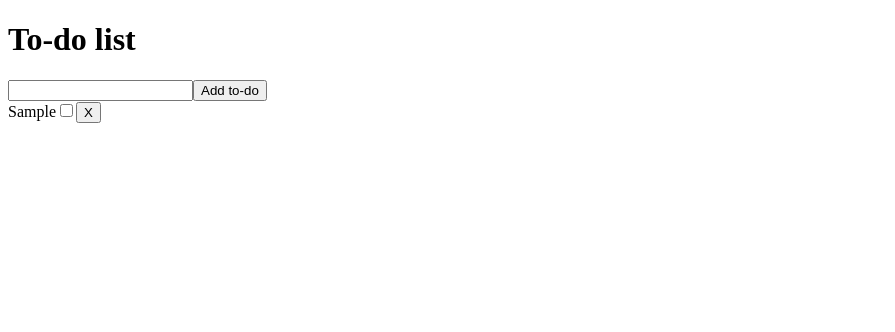
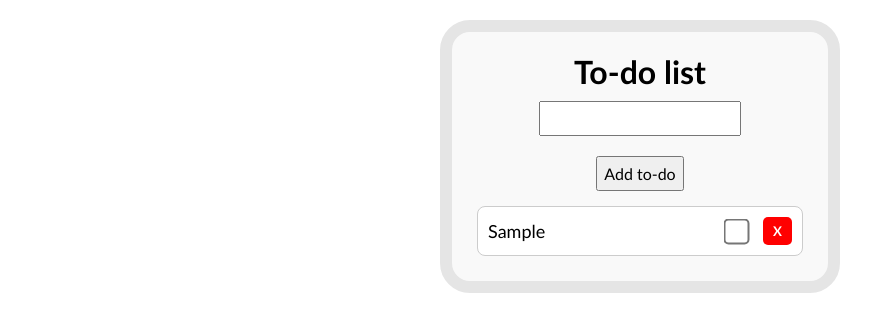
Before and after one commit to setup4er/To-Do-List, a React (Create React App) app: page / in a window 1280 px wide. Both pictures are taken after typing "Sample" into the empty fields and a click on the button "Add to-do". Shown: the top 332 px of the page, without its empty margins (0-895 px from the left). Built offline with nearby package versions, Linux system fonts and the light colour scheme.

Commit message:
Added styles

```diff
--- a/src/App.jsx
+++ b/src/App.jsx
@@ -1,6 +1,7 @@
 import { useState } from "react";
 import { ToDoSection } from "./components/ToDoSection";
 
+import './styles/App.css'
 
 function App() {
   const [value, setValue] = useState('');
--- /dev/null
+++ b/src/styles/App.css
@@ -0,0 +1,81 @@
+* {
+  font-family: 'Gill Sans', 'Gill Sans MT', Calibri, 'Trebuchet MS', sans-serif;
+  box-sizing: border-box; /* Улучшает работу с размерами */
+  margin: 0;
+  padding: 0;
+}
+
+.wrapper {
+  margin: 20px auto;
+  border: 12px solid rgb(229, 229, 229);
+  border-radius: 30px;
+  padding: 20px;
+  max-width: 400px;
+  background-color: #f9f9f9; /* Лёгкий фон */
+}
+
+.title {
+  text-align: center; /* Центрируем заголовок */
+}
+
+.input-section {
+  display: flex;
+  flex-direction: column;
+  align-items: center;
+}
+
+.input-section-item {
+  font-size: 16px; /* Указан фиксированный размер шрифта */
+  padding: 6px;
+  margin: 10px;
+}
+
+.statusPng {
+  max-width: 30px;
+  max-height: 30px;
+  display: block;
+  margin: 5px auto;
+
+}
+
+.todo-section {
+
+  font-size: 18px;
+}
+
+.todo-item {
+    border: 1px solid #ccc;
+    background-color: #ffffff;
+    margin: 5px;
+    padding: 10px;
+    display: flex;
+    align-items: center;
+    justify-content: space-between;
+    border-radius: 8px;
+}
+
+.todo-item span {
+    user-select: none;
+    flex-grow: 1;
+}
+
+input[type="checkbox"] {
+    transform: scale(2);
+    cursor: pointer;
+}
+
+.todo-activity {
+    cursor: pointer;
+    padding: 6px;
+    padding-inline: 10px;
+    border: none;
+    background-color: red;
+    color: white;
+    font-weight: bold;
+    border-radius: 5px;
+    margin-left: 20px
+}
+
+.todo-activity:hover {
+    background-color: darkred; /* Эффект при наведении */
+}
--- /dev/null
+++ b/src/styles/ToDoSection.css
@@ -0,0 +1,50 @@
+
+.statusPng {
+  max-width: 30px;
+  max-height: 30px;
+  display: block;
+  margin: 5px auto;
+
+}
+
+.todo-section {
+
+  font-size: 18px;
+}
+
+.todo-item {
+    border: 1px solid #ccc;
+    background-color: #ffffff;
+    margin: 5px;
+    padding: 10px;
+    display: flex;
+    align-items: center;
+    justify-content: space-between;
+    border-radius: 8px;
+}
+
+.todo-item span {
+    user-select: none;
+    flex-grow: 1;
+}
+
+input[type="checkbox"] {
+    transform: scale(2);
+    cursor: pointer;
+}
+
+.todo-activity {
+    cursor: pointer;
+    padding: 6px;
+    padding-inline: 10px;
+    border: none;
+    background-color: red;
+    color: white;
+    font-weight: bold;
+    border-radius: 5px;
+    margin-left: 20px
+}
+
+.todo-activity:hover {
+    background-color: darkred; /* Эффект при наведении */
+}
```
